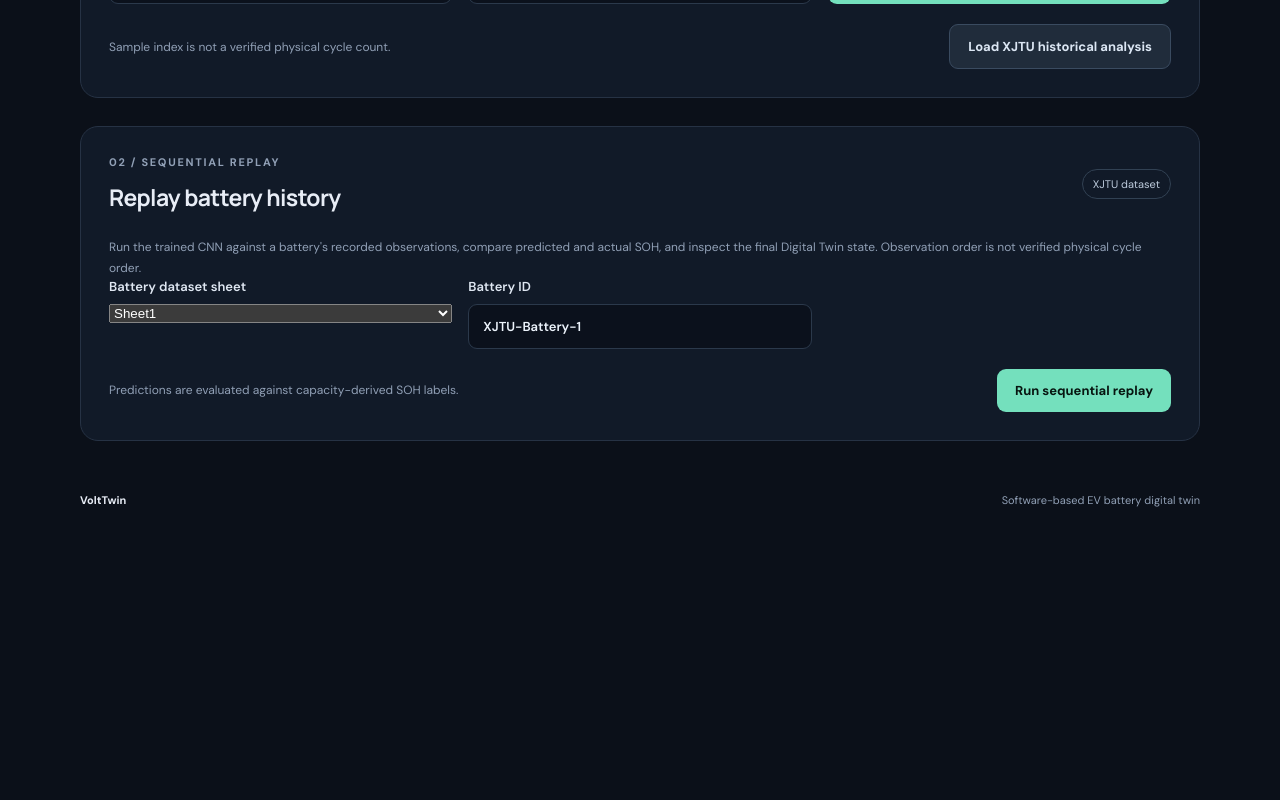
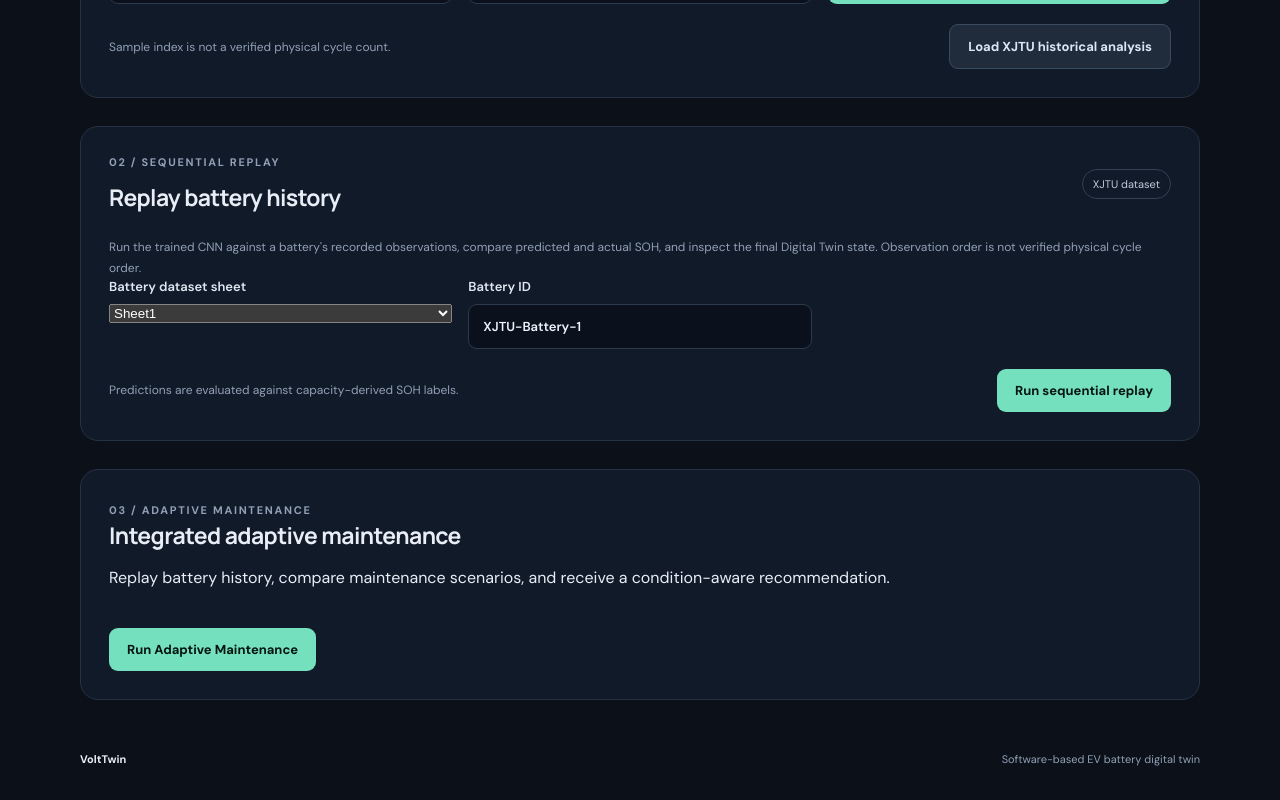
Before and after one commit to PriyankaR1712/VoltTwin, a React (Vite) app in the folder frontend/: page / in a window 1280 px wide. Shown: the part 1379-2179 px from the top of the page. Before the commit the page ends 1920 px from the top, so only its background shows below. Built offline with nearby package versions, Linux system fonts and the light colour scheme.

Commit message:
Integrate adaptive maintenance dashboard

```diff
--- a/frontend/src/App.tsx
+++ b/frontend/src/App.tsx
@@ -108,6 +108,39 @@ type ReplayResult = {
   }
 }
 
+type AdaptiveMaintenanceResult = {
+  battery: {
+    battery_id: string
+    soh: number
+    soh_percent: number
+    cycle_count: number
+  }
+  replay: ReplayResult
+  degradation_trend: {
+    observation_count: number
+    window_size_used: number
+    latest_observed_soh: number
+    trend_per_sample: number
+    trend_percentage_points_per_sample: number
+    trend_r_squared: number | null
+    is_historical_estimate: boolean
+    is_future_forecast: boolean
+  }
+  scenarios: Scenario[]
+  recommendation: {
+    recommended_scenario: string
+    projected_soh: number
+    status: string
+    reason: string
+    current_soh: number
+    trend_per_sample: number
+    minimum_acceptable_soh: number
+    is_simulation_based: boolean
+    is_rule_based: boolean
+  }
+  notice: string
+}
+
 function App() {
   const [batteryId, setBatteryId] = useState('XJTU-Battery-1')
   const [cycleCount, setCycleCount] = useState('389')
@@ -121,7 +154,9 @@ function App() {
   const [replayResult, setReplayResult] = useState<ReplayResult | null>(null)
   const [replayError, setReplayError] = useState('')
   const [replayLoading, setReplayLoading] = useState(false)
-
+  const [adaptiveResult, setAdaptiveResult] = useState<AdaptiveMaintenanceResult | null>(null)
+  const [adaptiveError, setAdaptiveError] = useState('')
+  const [adaptiveLoading, setAdaptiveLoading] = useState(false)
   const [loading, setLoading] = useState(false)
 
   const [observedSohText, setObservedSohText] = useState('')
@@ -400,7 +435,48 @@ async function runSequentialReplay() {
     setReplayLoading(false)
   }
 }
+async function runAdaptiveMaintenance() {
+  setAdaptiveError('')
+  setAdaptiveResult(null)
 
+  if (!replayBatteryId.trim()) {
+    setAdaptiveError('Please enter a battery ID.')
+    return
+  }
+
+  setAdaptiveLoading(true)
+
+  try {
+    const response = await fetch(`${API_BASE}/adaptive-maintenance`, {
+      method: 'POST',
+      headers: { 'Content-Type': 'application/json' },
+      body: JSON.stringify({
+        sheet_name: replaySheet,
+        battery_id: replayBatteryId.trim(),
+      }),
+    })
+
+    const data = await response.json()
+
+    if (!response.ok) {
+      throw new Error(
+        typeof data.detail === 'string'
+          ? data.detail
+          : 'The adaptive-maintenance API could not process this request.',
+      )
+    }
+
+    setAdaptiveResult(data as AdaptiveMaintenanceResult)
+  } catch (err) {
+    setAdaptiveError(
+      err instanceof Error
+        ? `${err.message} Check that the FastAPI backend is running.`
+        : 'Unable to connect to the adaptive-maintenance API.',
+    )
+  } finally {
+    setAdaptiveLoading(false)
+  }
+}
   const formatPercent = (value: number) => `${(value * 100).toFixed(2)}%`
 
   return (
@@ -798,6 +874,122 @@ async function runSequentialReplay() {
   )}
 </section>
 
+<section className="workspace">
+  <div className="section-heading">
+    <div>
+      <span className="eyebrow">03 / ADAPTIVE MAINTENANCE</span>
+      <h2>Integrated adaptive maintenance</h2>
+      <p>
+        Replay battery history, compare maintenance scenarios, and receive
+        a condition-aware recommendation.
+      </p>
+    </div>
+  </div>
+
+  <div className="form-footer">
+    <button
+      className="primary-button"
+      onClick={runAdaptiveMaintenance}
+      disabled={adaptiveLoading}
+    >
+      {adaptiveLoading ? 'Analyzing battery...' : 'Run Adaptive Maintenance'}
+    </button>
+  </div>
+
+  {adaptiveError && (
+    <p className="error-message">{adaptiveError}</p>
+  )}
+
+  {adaptiveResult && (
+    <>
+      <div className="metric-grid">
+        <div className="metric-card">
+          <span>Observations</span>
+          <strong>{adaptiveResult.replay.observation_count}</strong>
+        </div>
+
+        <div className="metric-card">
+          <span>Current observed SOH</span>
+          <strong>
+            {adaptiveResult.battery.soh_percent.toFixed(2)}%
+          </strong>
+        </div>
+
+        <div className="metric-card">
+          <span>Replay MAE</span>
+          <strong>
+            {adaptiveResult.replay.mae_percentage_points.toFixed(2)} pp
+          </strong>
+        </div>
+
+        <div className="metric-card">
+          <span>Recent degradation trend</span>
+          <strong>
+            {adaptiveResult.degradation_trend
+              .trend_percentage_points_per_sample.toFixed(4)} pp/sample
+          </strong>
+        </div>
+      </div>
+
+      <h3>Counterfactual scenarios</h3>
+
+      <div className="scenario-grid">
+        {adaptiveResult.scenarios.map((scenario) => (
+          <div className="scenario-card" key={scenario.scenario}>
+            <h4>{scenario.scenario}</h4>
+
+            <p>Projected SOH</p>
+            <strong>
+              {scenario.projected_soh_percent.toFixed(2)}%
+            </strong>
+
+            <p>
+              Difference vs baseline:{' '}
+              {(scenario.difference_vs_baseline * 100).toFixed(2)} pp
+            </p>
+
+            <p>
+              Assumed recovery:{' '}
+              {(scenario.recovery_assumption * 100).toFixed(2)} pp
+            </p>
+          </div>
+        ))}
+      </div>
+
+      <div className="recommendation-card">
+        <div className="recommendation-main">
+          <span className="recommendation-label">
+            Recommended maintenance action
+          </span>
+
+          <h3>
+            {adaptiveResult.recommendation.recommended_scenario}
+          </h3>
+
+          <p className="recommendation-soh">
+            Projected SOH:{' '}
+            {(adaptiveResult.recommendation.projected_soh * 100).toFixed(2)}%
+          </p>
+
+          <span className="status-pill">
+            {adaptiveResult.recommendation.status.replaceAll('_', ' ')}
+          </span>
+
+          <p>{adaptiveResult.recommendation.reason}</p>
+        </div>
+      </div>
+
+      <p className="notice">{adaptiveResult.notice}</p>
+
+      <p className="chart-caption">
+        The recommendation uses rule-based logic. Maintenance recovery
+        values are illustrative simulation assumptions, not validated
+        real-world maintenance effects. Observation order is not confirmed
+        physical cycle order.
+      </p>
+    </>
+  )}
+</section>
 
       {result && (
         <>
```
